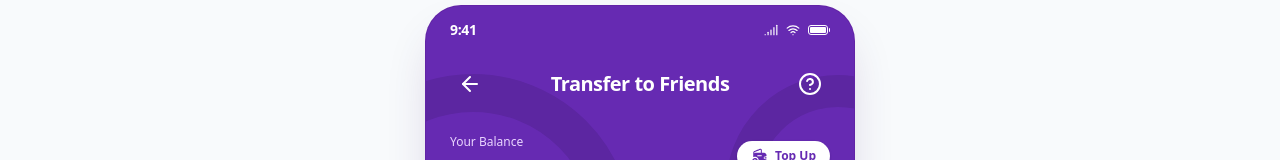
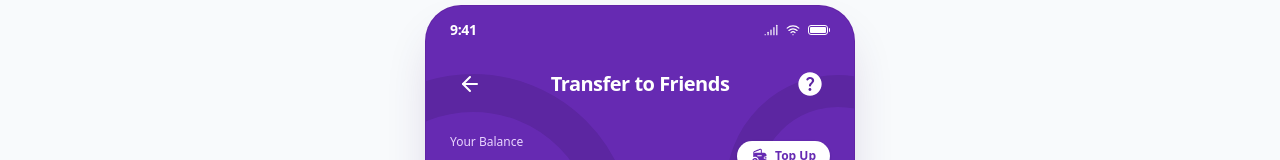
Before and after one commit to sendygit/frontend-technical-test, a Next.js app: page /wallet/transfer/friend in a window 1280 px wide. Shown: the part 146-306 px from the top of the page. Built offline with nearby package versions, Linux system fonts and the light colour scheme; a web font is replaced by a local one.

Commit message:
feat: replace help icon library with custom SVG asset in TransferHeader

```diff
--- a/components/wallet/transfer/TransferHeader.tsx
+++ b/components/wallet/transfer/TransferHeader.tsx
@@ -1,5 +1,6 @@
 import Link from "next/link";
-import { ArrowLeft, HelpCircle } from "lucide-react";
+import Image from "next/image";
+import { ArrowLeft } from "lucide-react";
 
 interface TransferHeaderProps {
   title?: string;
@@ -35,7 +36,14 @@ export function TransferHeader({
         className="flex size-10 items-center justify-center rounded-full hover:bg-white/10 active:scale-95 transition-all focus:outline-none focus:ring-2 focus:ring-white/50 cursor-pointer"
         aria-label="Bantuan Transfer"
       >
-        <HelpCircle className="size-6 text-white" />
+        <Image
+          src="/wallet/icons/icon-help.svg"
+          alt=""
+          width={28}
+          height={28}
+          className="size-7 object-contain"
+          aria-hidden="true"
+        />
       </button>
     </header>
   );
```
Also changed, not shown: public/wallet/icons/icon-help.svg (added).
